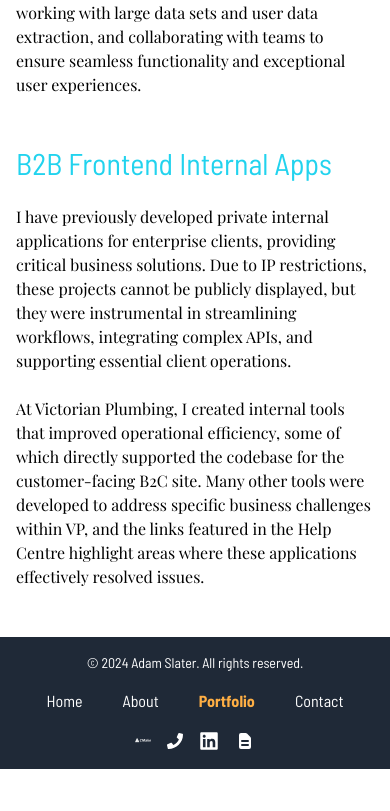
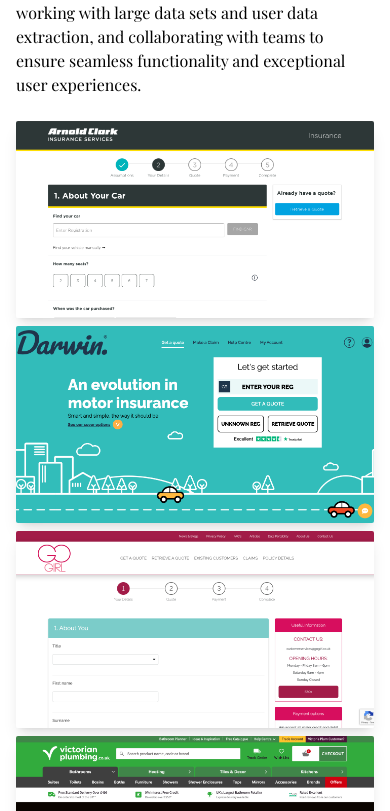
Before and after one commit to slaterwebdev/portfolio, a React (Vite) app: page /portfolio in a window 390 px wide. Shown: the part 907-1718 px from the top of the page. Before the commit the page ends 1676 px from the top, so only its background shows below. Built offline with nearby package versions, Linux system fonts and the light colour scheme; a web font is replaced by a local one.

Commit message:
created grid component for gallery and content type tiles

```diff
--- /dev/null
+++ b/src/components/UI/Grid.tsx
@@ -0,0 +1,50 @@
+import { GridItem } from "@/utils/types";
+import { getIcon } from "@/utils/iconMapper";
+import { fallBackImage } from "@/utils/constants";
+
+type GridProps = {
+  items: GridItem[];
+  columns?: string;
+  gap?: string;
+};
+
+const GridCard = ({ item }: { item: GridItem }) => {
+  if (!item) return null;
+  const { src, url, id, content } = item;
+
+  return src ? (
+    <a
+      href={url}
+      target="_blank"
+      rel="noopener noreferrer"
+      className="bg-cover bg-center bg-no-repeat pt-[55%] relative shadow-lg rounded-sm group block"
+      style={{
+        backgroundImage: `url(${item.src?.length ? item.src : fallBackImage})`,
+      }}
+    >
+      <div className="bg-zinc-900 text-white w-full h-full top-0 absolute opacity-0 group-hover:opacity-70 flex justify-center items-center cursor-pointer">
+        <h2>VIEW</h2>
+      </div>
+    </a>
+  ) : (
+    <div className="flex justify-between gap-5 items-center sm:mb-0 sm:flex-col shadow-lg rounded-md p-4">
+      {id && <i className="hover:text-primary">{getIcon(id)}</i>}
+      {content && <p>{item.content}</p>}
+    </div>
+  );
+};
+
+export const Grid = ({
+  items,
+  columns = "1fr 1fr 1fr",
+  gap = ".5rem",
+}: GridProps) => (
+  <div
+    className="flex flex-col sm:grid"
+    style={{ gridTemplateColumns: columns, gap: gap }}
+  >
+    {items.map((item) => (
+      <GridCard key={item.id || item.src} item={item} />
+    ))}
+  </div>
+);
--- a/src/components/index.ts
+++ b/src/components/index.ts
@@ -7,3 +7,4 @@ export { Section } from "./layout/Section";
 // UI Components
 export { ParallaxImage } from "./UI/ParallaxImage";
 export { StackedCards } from "./UI/StackedCards";
+export { Grid } from "./UI/Grid";
--- a/src/pages/Portfolio.tsx
+++ b/src/pages/Portfolio.tsx
@@ -1,5 +1,58 @@
-import { PageTemplate, Section } from "@/components";
+import { PageTemplate, Section, Grid } from "@/components";
 import portfolioHero from "@/assets/heros/portfolioHero.jpg";
+import { portfolioImages } from "@/utils/imageMapper";
+
+const sections = [
+  {
+    title: "Key B2C Frontend builds",
+    description: (
+      <p>
+        A few handpicked examples of many B2C client-facing websites where I
+        made major contributions or led the frontend development, delivering
+        high-quality, scalable solutions. Each project involved crafting
+        responsive, user-focused interfaces, working with large data sets and
+        user data extraction, and collaborating with teams to ensure seamless
+        functionality and exceptional user experiences.
+      </p>
+    ),
+    gridProps: {
+      items: portfolioImages.B2C,
+    },
+  },
+  {
+    title: "B2B Frontend Internal Apps",
+    description: (
+      <>
+        <p>
+          I have previously developed private internal applications for
+          enterprise clients, providing critical business solutions. Due to IP
+          restrictions, these projects cannot be publicly displayed, but they
+          were instrumental in streamlining workflows, integrating complex APIs,
+          and supporting essential client operations.
+        </p>
+        <p>
+          At Victorian Plumbing, I created internal tools that improved
+          operational efficiency, some of which directly supported the codebase
+          for the customer-facing B2C site. Many other tools were developed to
+          address specific business challenges within VP, and the links featured
+          in the Help Centre highlight areas where these applications
+          effectively resolved issues.
+        </p>
+      </>
+    ),
+    gridProps: {
+      items: portfolioImages.B2B,
+      columns: "1fr 1fr",
+    },
+  },
+  {
+    title: "Previous Employers",
+    gridProps: {
+      items: portfolioImages.employers,
+      columns: "1fr 1fr",
+    },
+  },
+];
 
 const Portfolio = () => (
   <PageTemplate
@@ -8,34 +61,15 @@ const Portfolio = () => (
     }}
     image={portfolioHero}
   >
-    <Section title="Key B2C Frontend builds" contentStyles="font-playfair">
-      <p>
-        A few handpicked examples of many B2C client-facing websites where I
-        made major contributions or led the frontend development, delivering
-        high-quality, scalable solutions. Each project involved crafting
-        responsive, user-focused interfaces, working with large data sets and
-        user data extraction, and collaborating with teams to ensure seamless
-        functionality and exceptional user experiences.
-      </p>
-    </Section>
-    <Section title="B2B Frontend Internal Apps" contentStyles="font-playfair">
-      <p>
-        I have previously developed private internal applications for enterprise
-        clients, providing critical business solutions. Due to IP restrictions,
-        these projects cannot be publicly displayed, but they were instrumental
-        in streamlining workflows, integrating complex APIs, and supporting
-        essential client operations.
-      </p>
-      <p>
-        At Victorian Plumbing, I created internal tools that improved
-        operational efficiency, some of which directly supported the codebase
-        for the customer-facing B2C site. Many other tools were developed to
-        address specific business challenges within VP, and the links featured
-        in the Help Centre highlight areas where these applications effectively
-        resolved issues.
-      </p>
-    </Section>
+    {sections.map(
+      ({ title, description, gridProps }, index) => (
+        <Section key={index} title={title} contentStyles="font-playfair">
+          {description}
+          {gridProps && <Grid {...gridProps} />}
+        </Section>
+      )
+    )}
   </PageTemplate>
-);
+  );
 
 export default Portfolio;
--- a/src/pages/home/Home.tsx
+++ b/src/pages/home/Home.tsx
@@ -1,7 +1,7 @@
 import { ParallaxImage, PageTemplate } from "@/components";
 import homeHero from "@/assets/heros/homeHero.png"
 import parallaxImageUrl from "@/assets/parallax-test.jpg";
-import { PortfolioSection, WelcomeSection } from "./HomeComponents";
+import { PortfolioSection, ServicesSection, WelcomeSection } from "./HomeComponents";
 
 const Home = () => (
   <PageTemplate
@@ -14,6 +14,7 @@ const Home = () => (
   >
     <WelcomeSection />
     <ParallaxImage imageUrl={parallaxImageUrl} />
+    <ServicesSection />
     <PortfolioSection />
   </PageTemplate>
 );
--- a/src/pages/home/HomeComponents.tsx
+++ b/src/pages/home/HomeComponents.tsx
@@ -1,7 +1,8 @@
 import { NavLink } from "react-router-dom";
 import { scrollToTop } from "@/utils/utilities";
-import { Section, StackedCards } from "@/components";
+import { Section, StackedCards, Grid } from "@/components";
 import { portfolioImages } from "@/utils/imageMapper";
+import { GridItem } from "@/utils/types";
 
 export const WelcomeSection = () => (
   <>
@@ -40,6 +41,31 @@ export const WelcomeSection = () => (
   </>
 );
 
+export const ServicesSection = () => {
+  const serviceOptions: GridItem[] = [
+    {
+      id: "laptop",
+      content:
+        "I excel at building scalable, maintainable web applications using React, Vue.js, and TypeScript, delivering clean, reusable code that drives performance and supports millions of users.",
+    },
+    {
+      id: "stack",
+      content:
+        "With a strong foundation in frontend development using React and Vue.js, I am expanding into Node.js to deliver seamless, end-to-end solutions. I consistently adapt and grow, always ensuring versatility.",
+    },
+    {
+      id: "api",
+      content:
+        "I specialize in integrating REST APIs to power dynamic, data-driven interfaces paired with pixel-perfect UIs, enhancing user experiences, boosting conversions, and streamlining workflows.",
+    },
+  ];
+  return (
+    <Section title="What I bring to the table" titleStyles="text-3xl">
+      <Grid items={serviceOptions} gap="2rem" />
+    </Section>
+  )
+}
+
 export const PortfolioSection = () => (
   <Section
     title="Check out some of my previous work"
--- a/src/utils/constants.tsx
+++ b/src/utils/constants.tsx
@@ -36,4 +36,4 @@ export const contactLinks: Array<{
     icon: getIcon("cv"),
     color: "text-red-500",
   },
-];
+  ];
```
